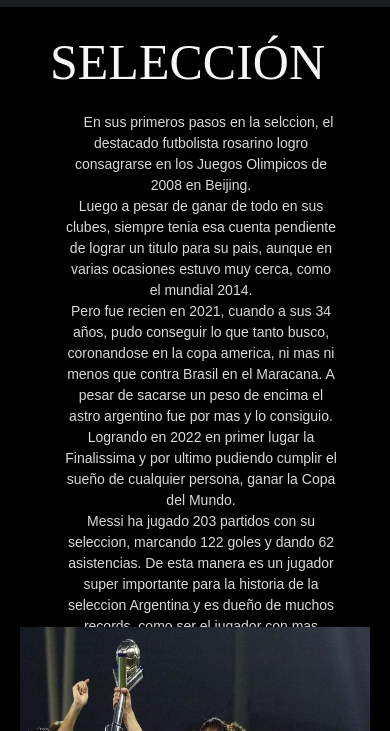
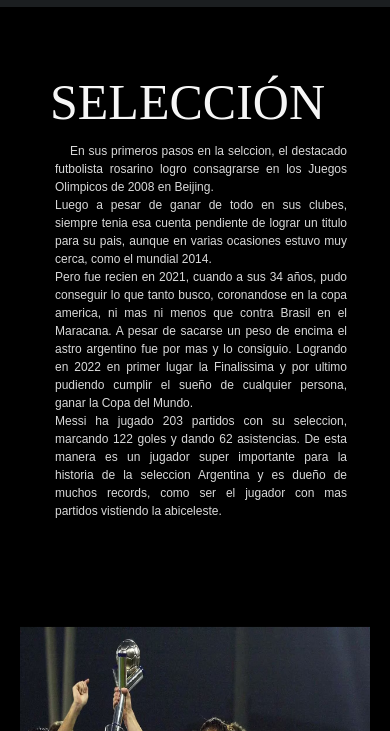
Before and after one commit to santiimun/PreEntrega2-Munoz, a website: page pages/seleccion.html in a window 390 px wide. Shown: the part 113-844 px from the top of the page. Drawn offline with nearby package versions, Linux system fonts and the light colour scheme.

Commit message:
respons sel.2

```diff
--- a/sass/layout/_mediaQuerry/_media387.scss
+++ b/sass/layout/_mediaQuerry/_media387.scss
@@ -66,7 +66,7 @@
                     margin-left: 35px;
                 }
                 p{
-                    font-size: 12px;
+                    font-size: 11px;
                     margin-left: 40px;
                     padding: 20px;
                     margin-top: -15px;
--- a/sass/layout/_mediaQuerry/_media452.scss
+++ b/sass/layout/_mediaQuerry/_media452.scss
@@ -118,10 +118,11 @@
                     margin: 15px;
                 }
                 p{
-                    font-size: 14px;
+                    font-size: 12px;
                     margin-left: 45px;
-                    padding: 20px;
+                    padding: 10px;
                     margin-top: -15px;
+                    text-align: justify;
                 }
             }
         }
--- a/sass/style.scss
+++ b/sass/style.scss
@@ -2,13 +2,8 @@
 
 
 @import "./base/reset";
-@import "./layout/header";
-@import "./layout/footer";
-@import "./layout/main-index";
-@import "./layout/main-biografia";
-@import "./layout/main-carrera";
-@import "./layout/main-seleccion";
-@import "./layout/main-galeria";
+@import "./base/header";
+@import "./base/footer";
 @import "./layout/_mediaQuerry/media2732";
 @import "./layout/_mediaQuerry/media2525";
 @import "./layout/_mediaQuerry/media2320";
@@ -17,6 +12,11 @@
 @import "./layout/_mediaQuerry/media1920";
 @import "./layout/_mediaQuerry/media1822";
 @import "./layout/_mediaQuerry/media1660";
+@import "./layout/main-index";
+@import "./layout/main-biografia";
+@import "./layout/main-carrera";
+@import "./layout/main-seleccion";
+@import "./layout/main-galeria";
 @import "./layout/_mediaQuerry/media1440";
 @import "./layout/_mediaQuerry/media1281";
 @import "./layout/_mediaQuerry/media1140";
```
Also changed, not shown: css/style.css, sass/base/_footer.scss (renamed from sass/layout/_footer.scss), sass/base/_header.scss (renamed from sass/layout/_header.scss).
